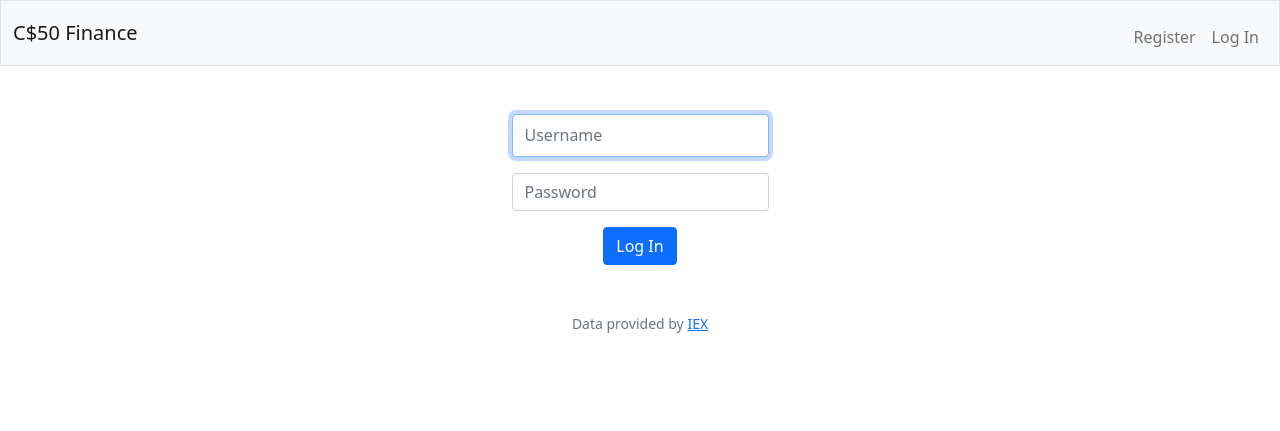
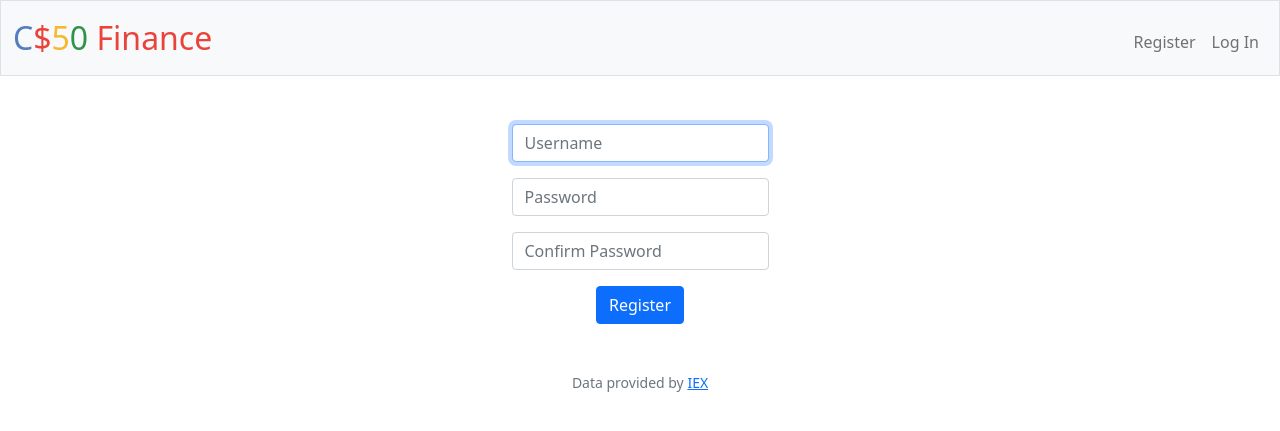
Before and after one commit to michael-hoang/cs50x, a Flask app: template Week 9 - Flask/Problem Set 9/finance/templates/register.html in a window 1280 px wide. Shown: the top 431 px of the page. Run offline with Flask 3, Linux system fonts and the light colour scheme; the template is opened without the code that fills it, so the values that code supplies are empty; some libraries are stand-ins or nearby versions.

Commit message:
Add docstring to register method

```diff
--- a/Week 9 - Flask/Problem Set 9/finance/app.py
+++ b/Week 9 - Flask/Problem Set 9/finance/app.py
@@ -62,7 +62,6 @@
 
     # User reached route via POST (as by submitting a form via POST)
     if request.method == "POST":
-
         # Ensure username was submitted
         if not request.form.get("username"):
             return apology("must provide username", 403)
@@ -72,10 +71,14 @@
             return apology("must provide password", 403)
 
         # Query database for username
-        rows = db.execute("SELECT * FROM users WHERE username = ?", request.form.get("username"))
+        rows = db.execute(
+            "SELECT * FROM users WHERE username = ?", request.form.get("username")
+        )
 
         # Ensure username exists and password is correct
-        if len(rows) != 1 or not check_password_hash(rows[0]["hash"], request.form.get("password")):
+        if len(rows) != 1 or not check_password_hash(
+            rows[0]["hash"], request.form.get("password")
+        ):
             return apology("invalid username and/or password", 403)
 
         # Remember which user has logged in
@@ -109,7 +112,16 @@
 
 @app.route("/register", methods=["GET", "POST"])
 def register():
-    """Register user"""
+    """
+    Register user
+    Note: Clicking "Register" at the top left makes a "GET" request, since we are just requesting for the register.html template.
+    Clicking on the "Register" button on the register.html template makes a "POST" request since we are trying to 'post' or send
+    data to the server. In this register method, we only need to check if the user is making a "POST" request and then query the
+    the database. Otherwise, the method will direct the user via "GET" to the register.html template.
+    """
+    if request.method == "POST":
+        pass
+
     return render_template("register.html")
 
 
@@ -118,3 +130,7 @@
 def sell():
     """Sell shares of stock"""
     return apology("TODO")
+
+
+if __name__ == "__main__":
+    app.run(debug=True)
--- a/Week 9 - Flask/Problem Set 9/finance/templates/register.html
+++ b/Week 9 - Flask/Problem Set 9/finance/templates/register.html
@@ -12,6 +12,9 @@
         <div class="mb-3">
             <input class="form-control mx-auto w-auto" id="password" name="password" placeholder="Password" type="password">
         </div>
-        <button class="btn btn-primary" type="submit">Log In</button>
+        <div class="mb-3">
+            <input class="form-control mx-auto w-auto" id="password-confirm" name="password-confirm" placeholder="Confirm Password" type="password">
+        </div>
+        <button class="btn btn-primary" type="submit">Register</button>
     </form>
 {% endblock %}
```
